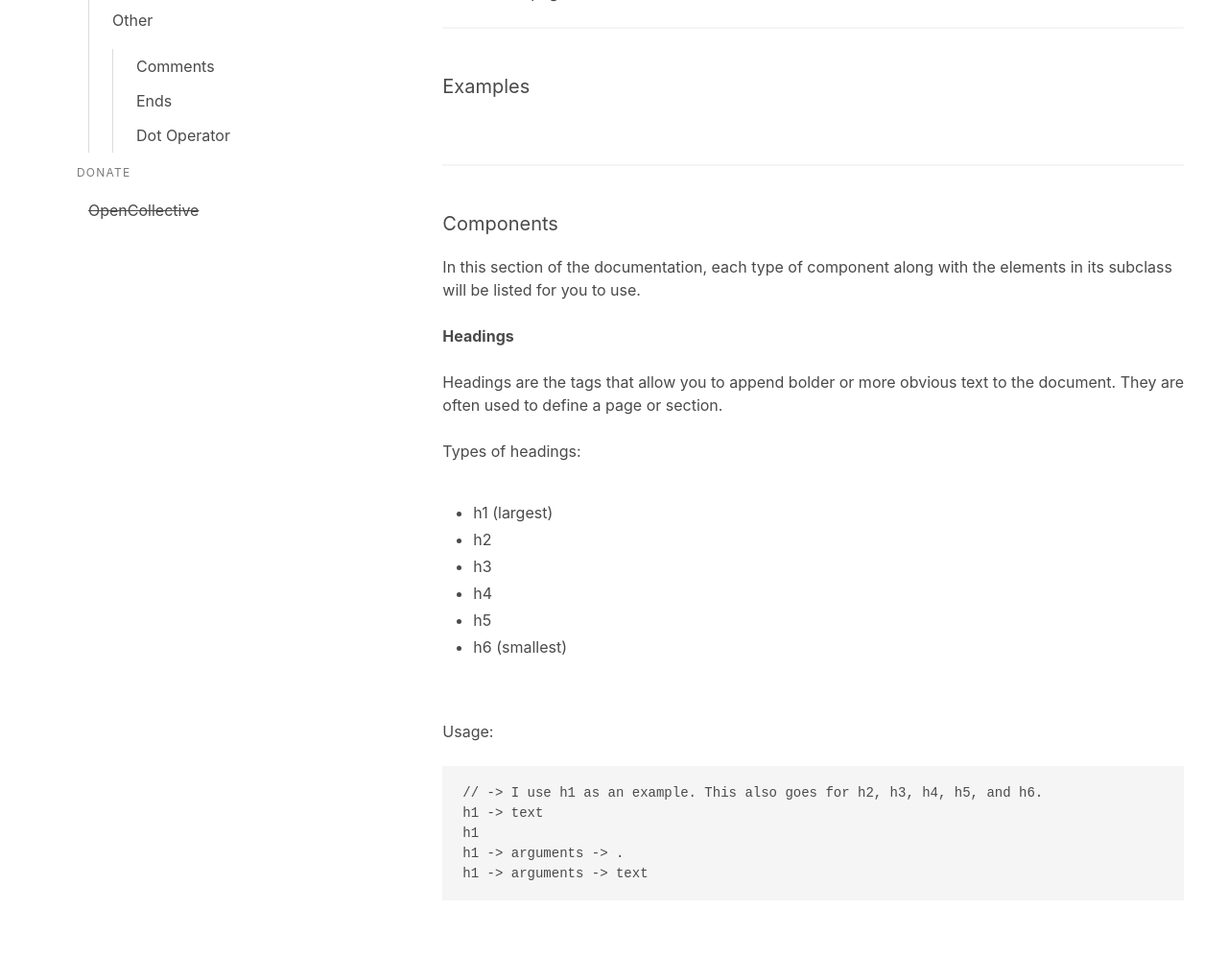
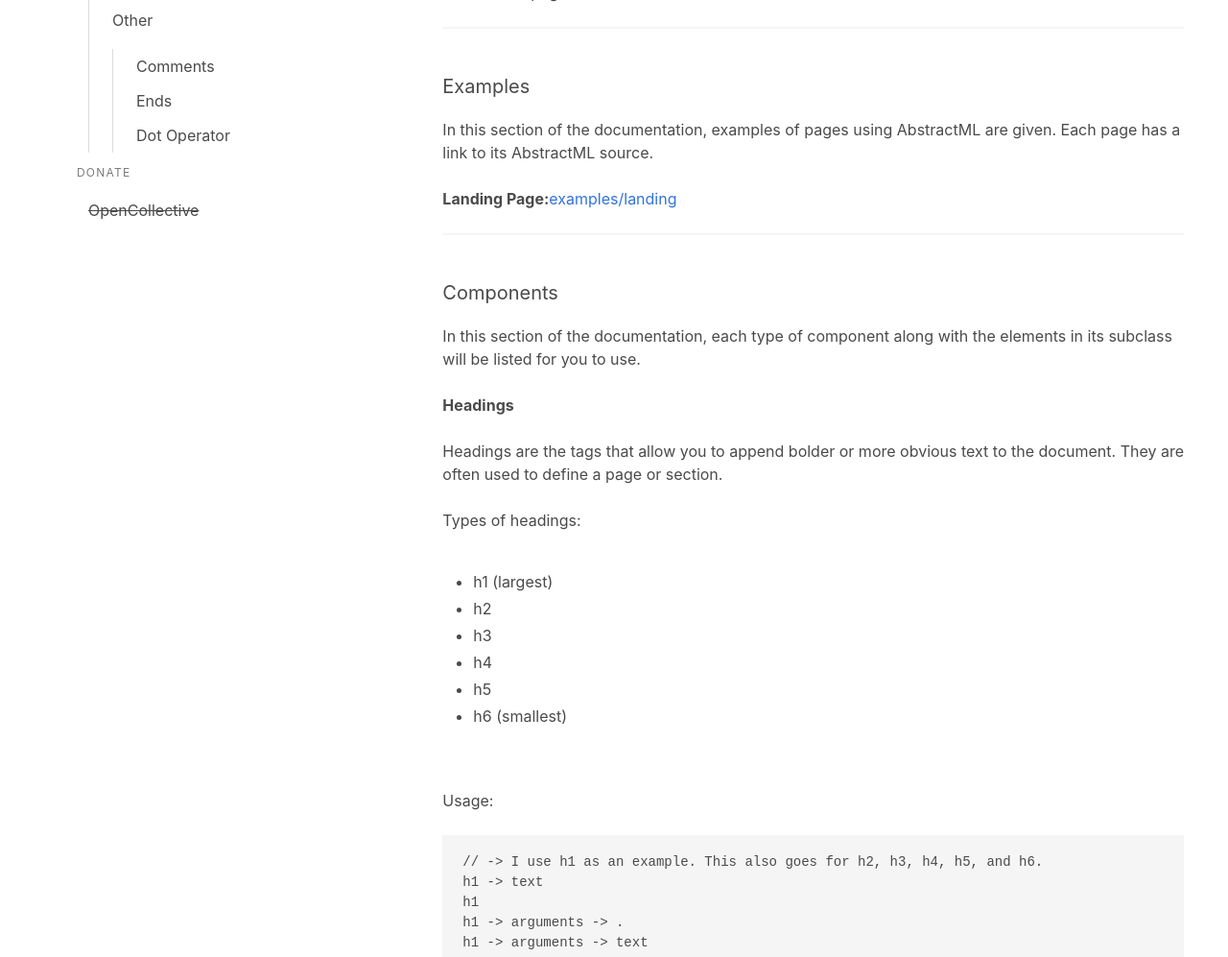
Before and after one commit to ntrupin/abstractml, a plain HTML site: page docs/docs.html in a window 1280 px wide. Shown: the part 1629-2626 px from the top of the page at 96% size. Drawn offline with nearby package versions, Linux system fonts and the light colour scheme.

Commit message:
Update docs.html

```diff
--- a/docs/docs.html
+++ b/docs/docs.html
@@ -141,7 +141,10 @@ p -> This is my first AbstractML page! It is very, very simple, and is just an e
                   <hr>
                   <br>
                   <p class="subtitle" id="examples">Examples</p>
-                  <!-- TODO -->
+                  In this section of the documentation, examples of pages using AbstractML are given. Each page has a link to its AbstractML source.
+                  <br>
+                  <br>
+                  <b>Landing Page:</b><a href="examples/landing.html">examples/landing</a>
                   <br>
                   <hr>
                   <br>
```
